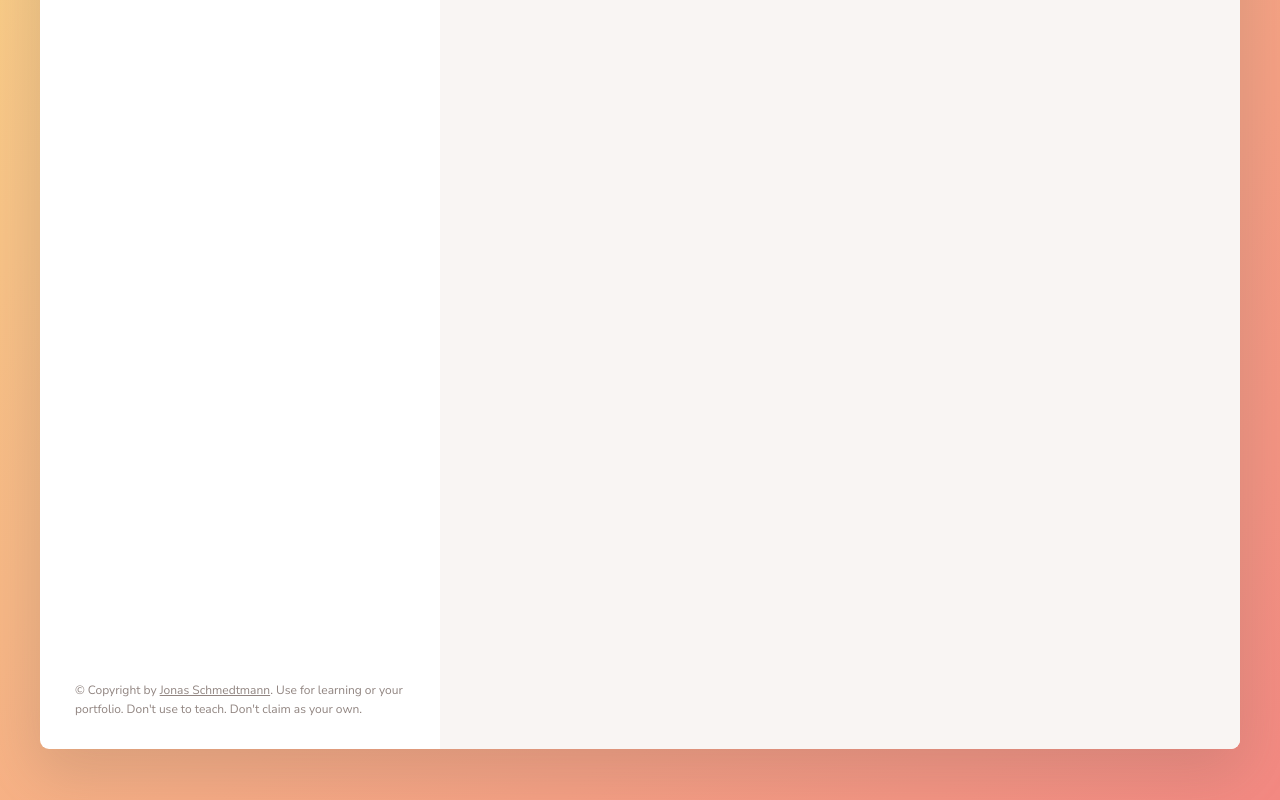
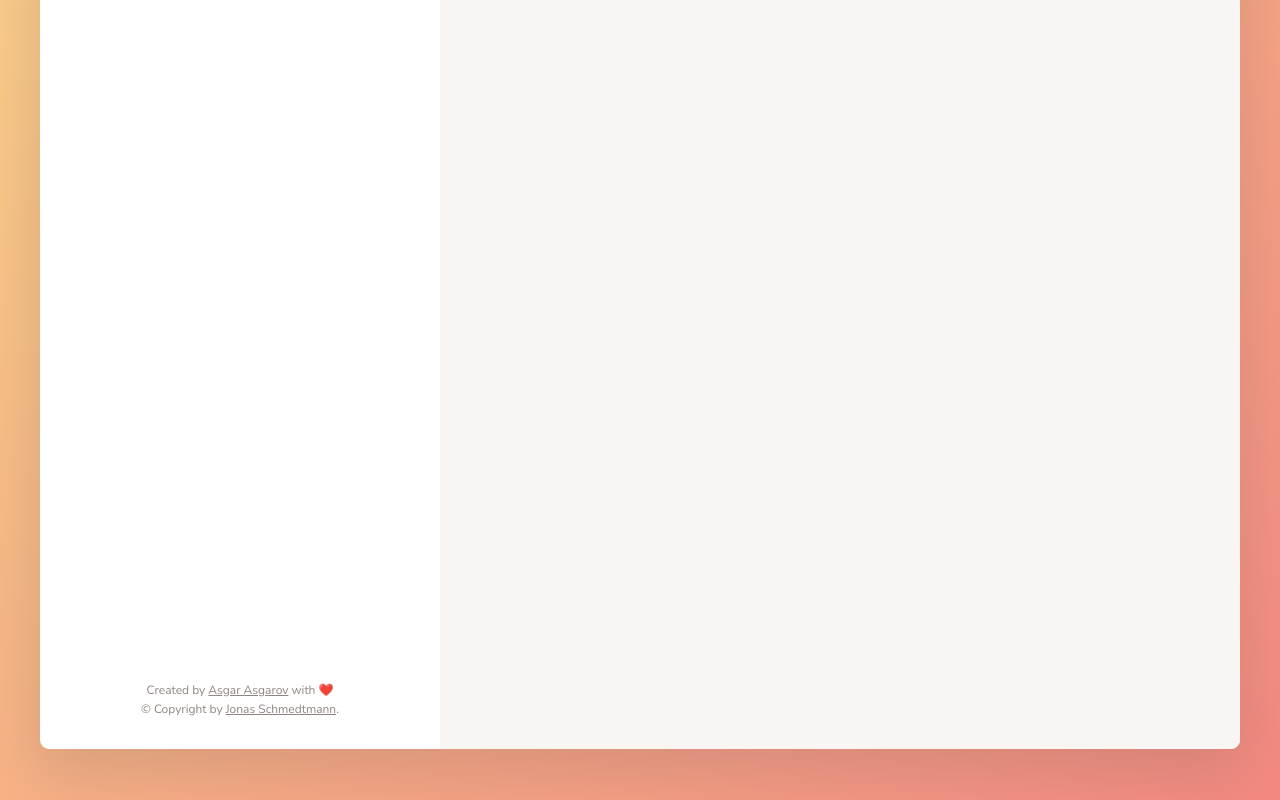
Before and after one commit to AsgarovAsgar/forkify-app, a website built with Parcel: page index.html in a window 1280 px wide. Shown: the part 472-1272 px from the top of the page. Built offline with nearby package versions, Linux system fonts and the light colour scheme.

Commit message:
changed copyright message

```diff
--- a/index.html
+++ b/index.html
@@ -123,14 +123,21 @@
         </div>
 
         <p class="copyright">
+          Created by
+          <a
+            class="twitter-link"
+            target="_blank"
+            href="https://twitter.com/Asgarov28"
+            >Asgar Asgarov</a
+          > with ❤️
+          <br>
           &copy; Copyright by
           <a
             class="twitter-link"
             target="_blank"
             href="https://twitter.com/jonasschmedtman"
             >Jonas Schmedtmann</a
-          >. Use for learning or your portfolio. Don't use to teach. Don't claim
-          as your own.
+          >.
         </p>
       </div>
 
--- a/src/sass/_searchResults.scss
+++ b/src/sass/_searchResults.scss
@@ -34,6 +34,7 @@
   font-size: 1.2rem;
   padding: 0 3.5rem;
   margin-top: 4rem;
+  text-align: center;
 
   .twitter-link:link,
   .twitter-link:visited {
```
